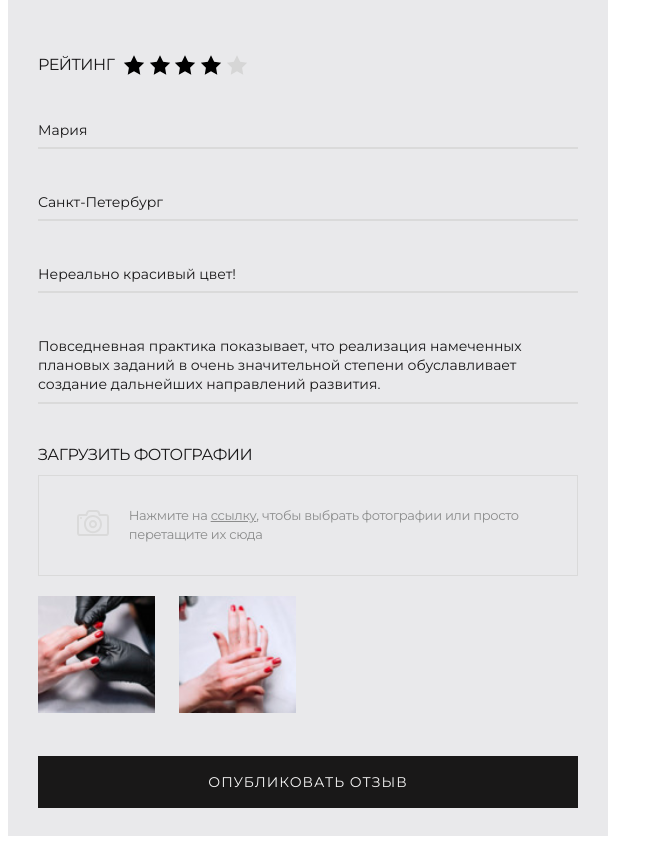
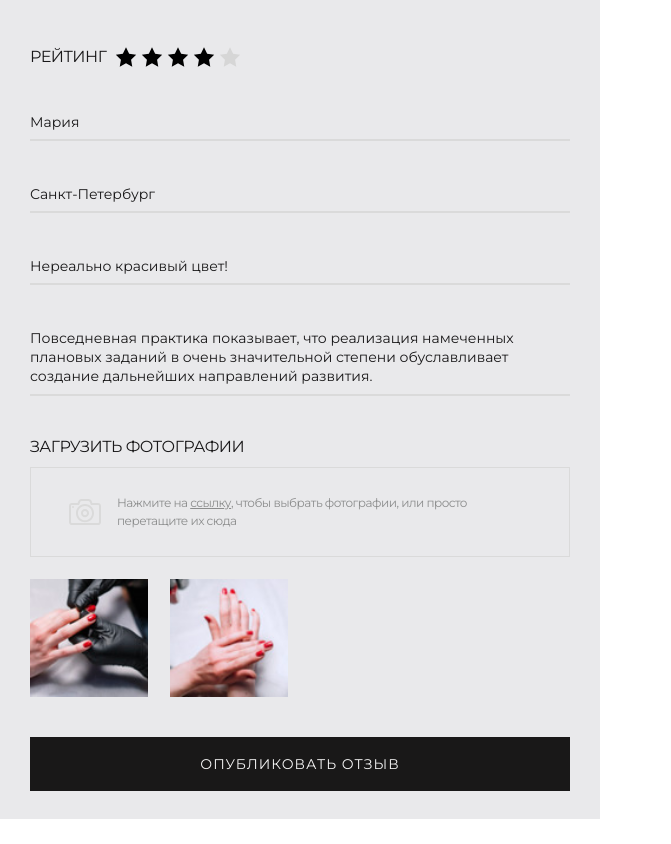
Before and after one commit to EvgeniaLeleo/dusty_hw_1-4-1-5, a plain HTML site: page index.html in a window 1280 px wide. Shown: the part 96-940 px from the top of the page, without its empty margins (0-671 px from the left). After the commit the page ends 915 px from the top, so only its background shows below. Drawn offline with Linux system fonts and the light colour scheme.

Commit message:
refactor: change styles

```diff
--- a/index.html
+++ b/index.html
@@ -11,7 +11,7 @@
   <link rel="stylesheet" href="./style.css">
 </head>
 
-<body>
+<body class="page">
   <form class="form" action="#">
     <h1 class="form-title">Написать отзыв</h1>
     <div class="rating">
@@ -48,18 +48,21 @@
     <input class="form-input" name="city" placeholder='Город' value="Санкт-Петербург">
     <input class="form-input" name="comment" placeholder='Краткий комментарий'
       value="Нереально красивый цвет!">
-    <textarea class="form-feedback" name="feedback" placeholder="Отзыв"
-      rows="3">Повседневная практика показывает, что реализация намеченных плановых заданий в очень значительной степени обуславливает создание дальнейших направлений развития.</textarea>
+    <textarea class="form-feedback" name="feedback" placeholder="Отзыв" rows="3">Повседневная практика показывает, что реализация намеченных плановых заданий в очень значительной степени обуславливает создание дальнейших направлений развития.
+    </textarea>
 
     <h2 class="photo-title">Загрузить фотографии</h2>
     <div class="photo-input-wrapper">
       <img class="photo-input-img" src="./assets/photo.svg" alt="photo">
       <p class="photo-input-text">Нажмите на <a class="photo-input-link" href="#">ссылку</a>,
-        чтобы выбрать фотографии или просто перетащите их сюда</p>
+        чтобы выбрать фотографии, или просто перетащите их сюда
+      </p>
     </div>
     <ul class="photo-list">
       <li class="photo-list-item">
         <img class="photo-list-img" src="./assets/01.jpg" alt="photo">
+      </li>
+      <li class="photo-list-item">
         <img class="photo-list-img" src="./assets/02.jpg" alt="photo">
       </li>
     </ul>
--- a/style.css
+++ b/style.css
@@ -1,3 +1,7 @@
+.page {
+  margin: 0;
+}
+
 .form {
   font-family: 'Montserrat', Helvetica, sans-serif;
   letter-spacing: -0.5px;
@@ -38,6 +42,8 @@
 
 .rating-stars {
   display: inline-block;
+
+  font: 0/0 a;
 }
 
 .rating-input {
@@ -47,7 +53,6 @@
 .rating-star {
   width: 26px;
   height: 26px;
-  margin-right: -4px;
 
   cursor: pointer;
 }
@@ -62,6 +67,7 @@
 
   width: 100%;
   padding: 8px 0;
+  box-sizing: border-box;
 
   background-color: transparent;
   border: none;
@@ -90,7 +96,10 @@
 }
 
 .photo-input-wrapper {
-  padding: 30px 38px;
+  display: flex;
+  align-items: center;
+
+  padding: 26px 38px;
   margin-top: 12px;
 
   border: 1px solid #dadada;
@@ -102,16 +111,11 @@
 }
 
 .photo-input-text {
-  display: inline-block;
+  font-size: 12px;
+  line-height: 1.5;
+  color: #8c8d8d;
 
-  font-size: 13px;
-  color: #8c8d8d;
-  line-height: 1.5;
-  letter-spacing: -0.3px;
-
-  width: 410px;
   margin: 0;
-  box-sizing: border-box;
 }
 
 .photo-input-link {
@@ -121,18 +125,25 @@
 .photo-list {
   list-style-type: none;
 
+  font: 0/0 a;
+
   padding: 0;
   margin: 0;
 }
 
-.photo-list-img {
-  width: 117px;
-  height: 117px;
-  margin-top: 20px;
-  margin-right: 20px;
+.photo-list-item {
+  display: inline-block;
+
+  margin-top: 22px;
+  margin-right: 22px;
 }
 
-.photo-list-img:nth-child(4n) {
+.photo-list-img {
+  width: 118px;
+  height: 118px;
+}
+
+.photo-list-item:nth-child(4n) {
   margin-right: 0;
 }
 
@@ -142,11 +153,11 @@
   font-size: 14px;
   line-height: 1;
   letter-spacing: 1px;
+  text-transform: uppercase;
   color: #f6f6f6;
-  text-transform: uppercase;
 
   width: 100%;
-  padding: 19px;
+  padding: 20px;
   margin-top: 40px;
   box-sizing: border-box;
 
```
